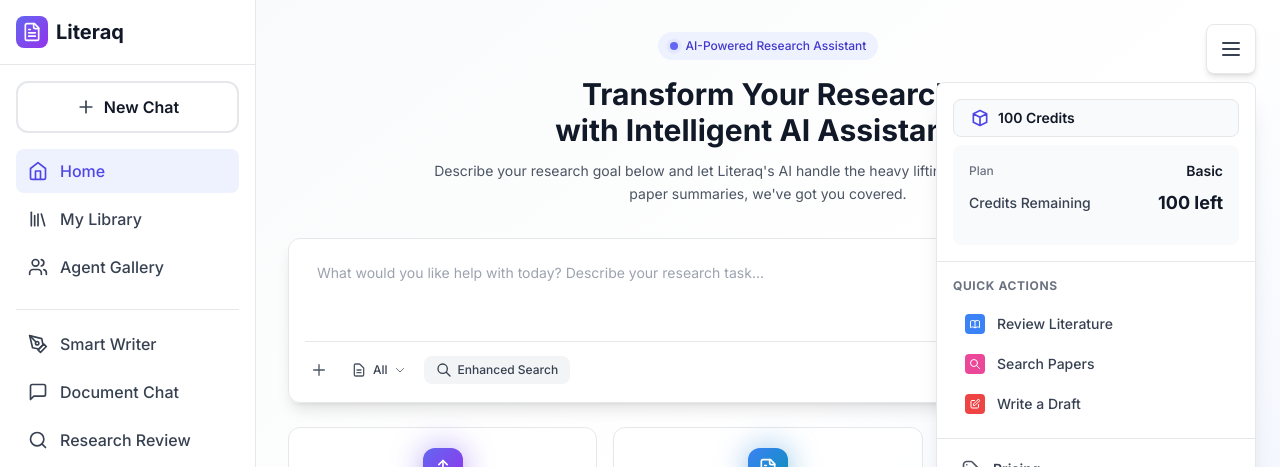
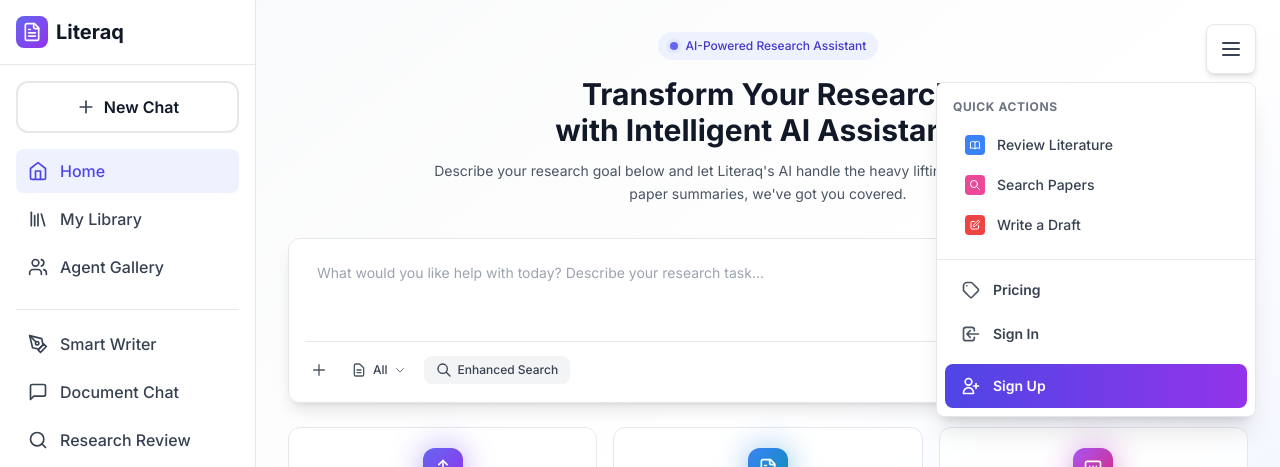
Before and after one commit to spartow/literaq, a Next.js app: page / in a window 1280 px wide. Both pictures are taken after a click on the button 1231 px from the left and 49 px from the top of the page. Shown: the top 467 px of the page. Built offline with nearby package versions, Linux system fonts and the light colour scheme; no server answers.

Commit message:
Hide credits section for non-authenticated users, show only after sign in

```diff
--- a/src/app/page.tsx
+++ b/src/app/page.tsx
@@ -11,6 +11,7 @@
 
 export default function HomePage() {
   const router = useRouter();
+  const { isSignedIn } = useUser();
   const [isDragging, setIsDragging] = useState(false);
   const [isUploading, setIsUploading] = useState(false);
   const [error, setError] = useState<string | null>(null);
@@ -101,7 +102,8 @@
 
           {showCreditsDropdown && (
             <div className="absolute right-0 mt-2 w-80 bg-white rounded-lg shadow-xl border border-gray-200">
-              {/* Credits Section */}
+              {/* Credits Section - Only for signed in users */}
+              {isSignedIn && (
                 <div className="p-4 border-b border-gray-200">
                   <div className="flex items-center justify-between px-4 py-2 bg-gray-50 border border-gray-200 rounded-lg">
                     <div className="flex items-center gap-2">
@@ -122,6 +124,7 @@
                     </div>
                   </div>
                 </div>
+              )}
 
               {/* Quick Actions */}
               <div className="p-4 border-b border-gray-200">
@@ -162,6 +165,8 @@
                   </svg>
                   <span className="text-sm font-semibold text-gray-700">Pricing</span>
                 </Link>
+                {!isSignedIn && (
+                  <>
                     <Link href="/sign-in" className="flex items-center gap-3 px-4 py-3 hover:bg-gray-50 rounded-lg transition-colors" onClick={() => setShowCreditsDropdown(false)}>
                       <svg className="w-5 h-5 text-gray-600" fill="none" viewBox="0 0 24 24" stroke="currentColor">
                         <path strokeLinecap="round" strokeLinejoin="round" strokeWidth={2} d="M11 16l-4-4m0 0l4-4m-4 4h14m-5 4v1a3 3 0 01-3 3H6a3 3 0 01-3-3V7a3 3 0 013-3h7a3 3 0 013 3v1" />
@@ -174,6 +179,8 @@
                       </svg>
                       <span className="text-sm font-semibold">Sign Up</span>
                     </Link>
+                  </>
+                )}
               </div>
             </div>
           )}
```
Lines whose indentation alone changed are shown as unchanged.
